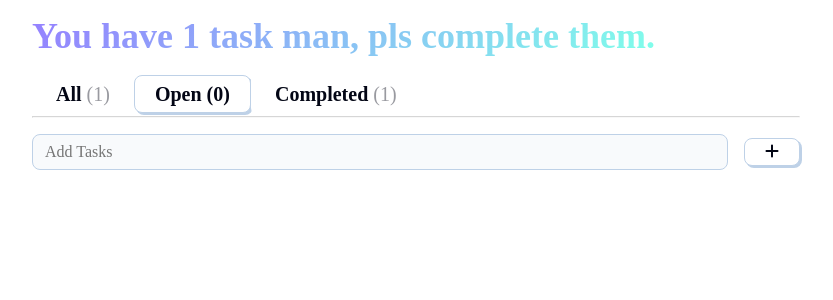
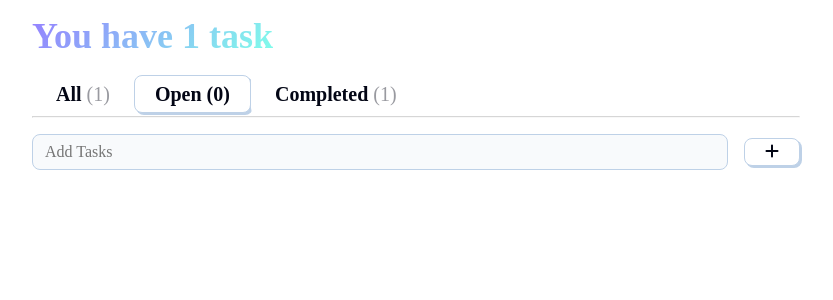
Before and after one commit to sp3cia1/react-projects, a React (Vite) app in the folder todo-app/: page / in a window 1280 px wide. Shown: the top 300 px of the page, without its empty margins (224-1057 px from the left). Built offline with nearby package versions, Linux system fonts and the light colour scheme; a web font is replaced by a local one.

Commit message:
test commit 2

```diff
--- a/todo-app/src/components/Header.jsx
+++ b/todo-app/src/components/Header.jsx
@@ -9,7 +9,7 @@ function Header(props) {
 
         <header>
             <h1 className ="text-gradient">
-                You have {todosLength} {isTasksPlural} man, pls complete them.
+                You have {todosLength} {isTasksPlural}
             </h1>
         </header>
     )
```
